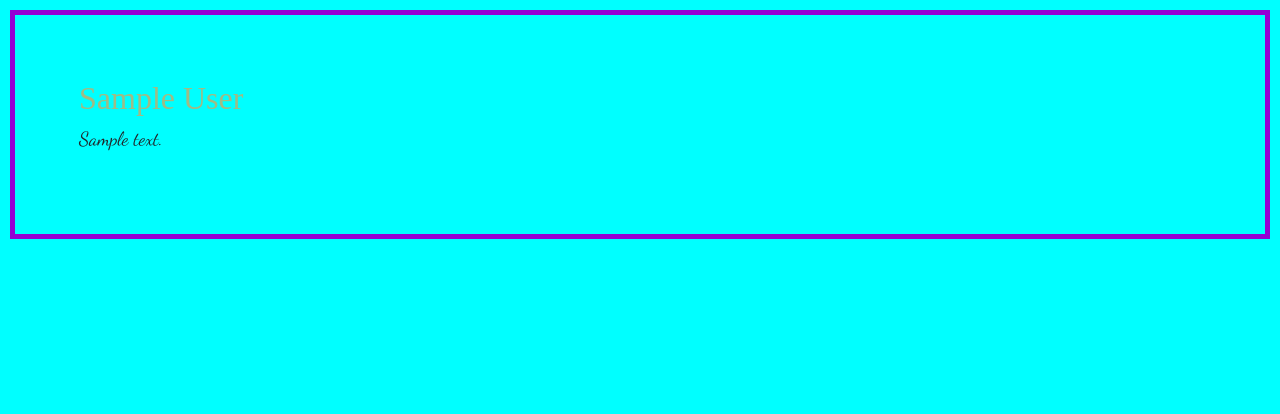
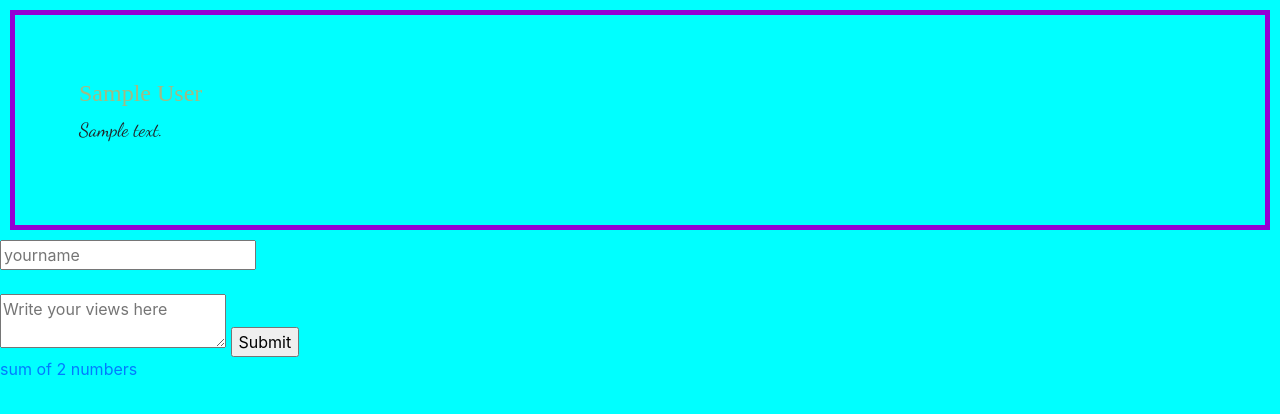
Before and after one commit to manikanta0808/Django-Demo, a Django app: page / in a window 1280 px wide. Shown: the part 116-530 px from the top of the page. Run offline with Django 3.2, Linux system fonts and the light colour scheme; tables that the repository leaves empty hold one stand-in row (values such as "Sample post"); some libraries are stand-ins or nearby versions; some web fonts are replaced.

Commit message:
Modified blog.html

```diff
--- a/DemoApp/models.py
+++ b/DemoApp/models.py
@@ -55,11 +55,13 @@ class BlogModel(models.Model):
 
 
 '''
-        WORKS
+                BlogModel
 
-    fid     did
-    1       1
-    1       3
-    1       NULL
+            mid     author     content
+            1       Sayed       Hi there , I'm new here.
+            2       Mani        Hello Sayed, Good to see you here.
 
+            render(request, 'template', {
+
+            }, context_type = 'json')
 '''
--- a/DemoApp/urls.py
+++ b/DemoApp/urls.py
@@ -2,9 +2,10 @@ from django.urls import path
 from .views import *
 
 urlpatterns = [
-    path('blogView/',indexView, name='index'),
+    # path('blogView/',indexView, name='index'),
     path('',blogView,name='blogView'),
     path('sum/',sum, name = 'sum'),
+    path('sumView/', sumView, name = 'sumView'),
     path('StudentSubmission/',StudentSubmission,name='StudentSubmission'),
     path('FacultySubmission/', FacultySubmission, name='FacultySubmission'),
 ]
--- a/DemoApp/views.py
+++ b/DemoApp/views.py
@@ -23,12 +23,9 @@ def sum(request):
             'last' : lastname
         })
 
-    elif request.method == "GET":
-        pass
 
-    elif request.method == "PUT":
-        passaction="/sum/"
-
+def sumView(request):
+    return render(request, 'index.html')
 
 @csrf_protect
 def StudentSubmission(request):
@@ -70,7 +67,7 @@ def FacultySubmission(request):
             print("Entered Department don't exist")
 
     return render(request, 'index.html')
-3
+
 
 def convert_to_json(obj):
     return {
@@ -79,6 +76,11 @@ def convert_to_json(obj):
     }
 
 def blogView(request):
+    if request.method == "POST":
+        author_ = request.POST['author']
+        content_ = request.POST['content']
+        obj = BlogModel(author = author_, content = content_)
+        obj.save()
     try:
         content = BlogModel.objects.all()
         contents = []
@@ -119,4 +121,16 @@ def blogView(request):
     }
     json.stringify()
 
+    if request.method == "POST":
+        author_ = request.POST['author']
+        content_ = request.POST['content']
+        obj = BlogModel(author = author_,content = content_)
+        obj.save()
+
+    <script>
+        if ( window.history.replaceState ) {
+            window.history.replaceState( null, null, window.location.href );
+          }
+    </script>
+
 '''
--- a/templates/blog.html
+++ b/templates/blog.html
@@ -28,7 +28,7 @@
         color: darkred;
         font-family: 'Viaoda Libre', cursive;
     }
-    h2.a{
+    h4.a{
         text-align: justify;
         font-family: 'Times New Roman', Times, serif;
         color: rgb(160, 187, 133);
@@ -51,10 +51,22 @@
     <div id="block">
     {% for obj in content %}
         <div id="card">
-            <h2 class = "a"> {{obj.author}}</h2>
+            <h4 class = "a"> {{obj.author}}</h2>
             <p class="a"> {{obj.content}} </p>
         </div>
     {% endfor %}
     </div>
+    <form method="POST">
+        {% csrf_token %}
+        <input type="text" name = "author" placeholder="yourname"><br><br>
+        <textarea name = "content" placeholder="Write your views here" width = "100%" height = "60%"></textarea>
+        <input type="submit" placeholder="post">
+    </form>
+    <a href = "{% url 'sumView' %}">sum of 2 numbers</a>
+    <script>
+        if ( window.history.replaceState ) {
+            window.history.replaceState( null, null, window.location.href );
+        }
+    </script>
 </body>
 </html>
```
